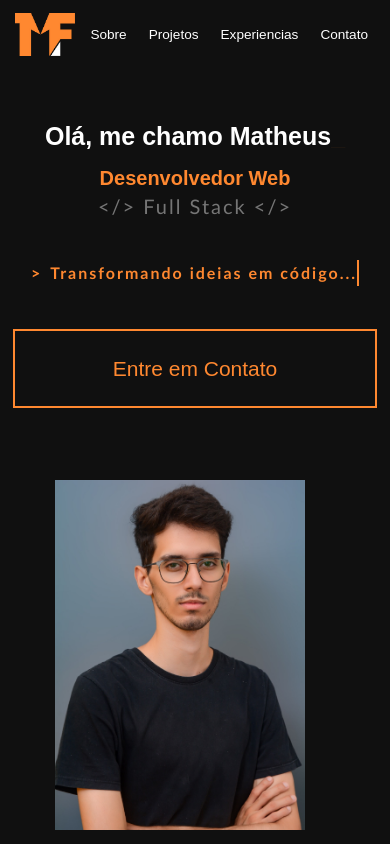
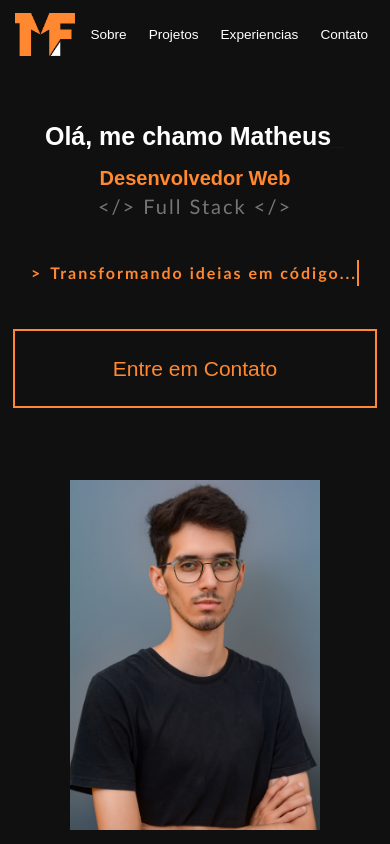
Before and after one commit to matheusfelipe20/portfolio, a React (Create React App) app in the folder projeto-portfolio/: page / in a window 390 px wide. Shown: the top 844 px of the page. Built offline with nearby package versions, Linux system fonts and the light colour scheme.

Commit message:
Alterando as fotos do portfolio

```diff
--- a/projeto-portfolio/src/components/pages/home/About.css
+++ b/projeto-portfolio/src/components/pages/home/About.css
@@ -87,4 +87,9 @@
     .about-text {
         font-size: 1rem;
     }
+
+    .about-image-container {
+        margin-right: 0;
+
+    }
 }
--- a/projeto-portfolio/src/components/pages/home/Contact.js
+++ b/projeto-portfolio/src/components/pages/home/Contact.js
@@ -6,7 +6,7 @@ import SocialButton from '../../buttons/SocialButton/SocialButton';
 import linkedinIcon from '../../../icons/linkedin-white.svg';
 import githubIcon from '../../../icons/github-white.svg';
 import instaIcon from '../../../icons/instagram-white.svg';
-import perfilImage from '../../../img/photo-perfil.png';
+import perfilImage from '../../../img/photo-perfil.jpeg';
 
 const Contact = () => {
   const [formData, setFormData] = useState({
```
Also changed, not shown: projeto-portfolio/src/img/photo-perfil.jpeg (added), projeto-portfolio/src/img/photo-perfil.png (deleted).
